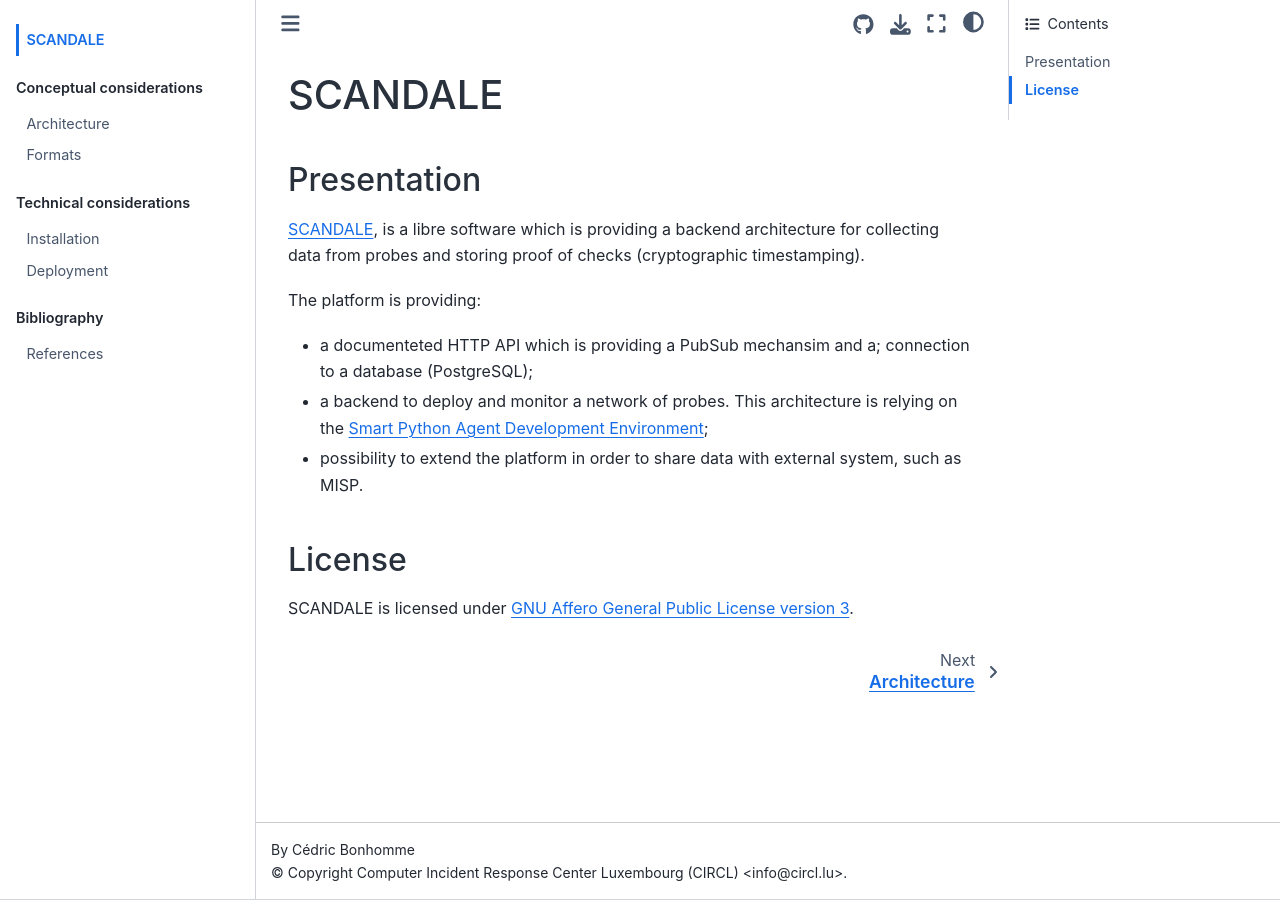
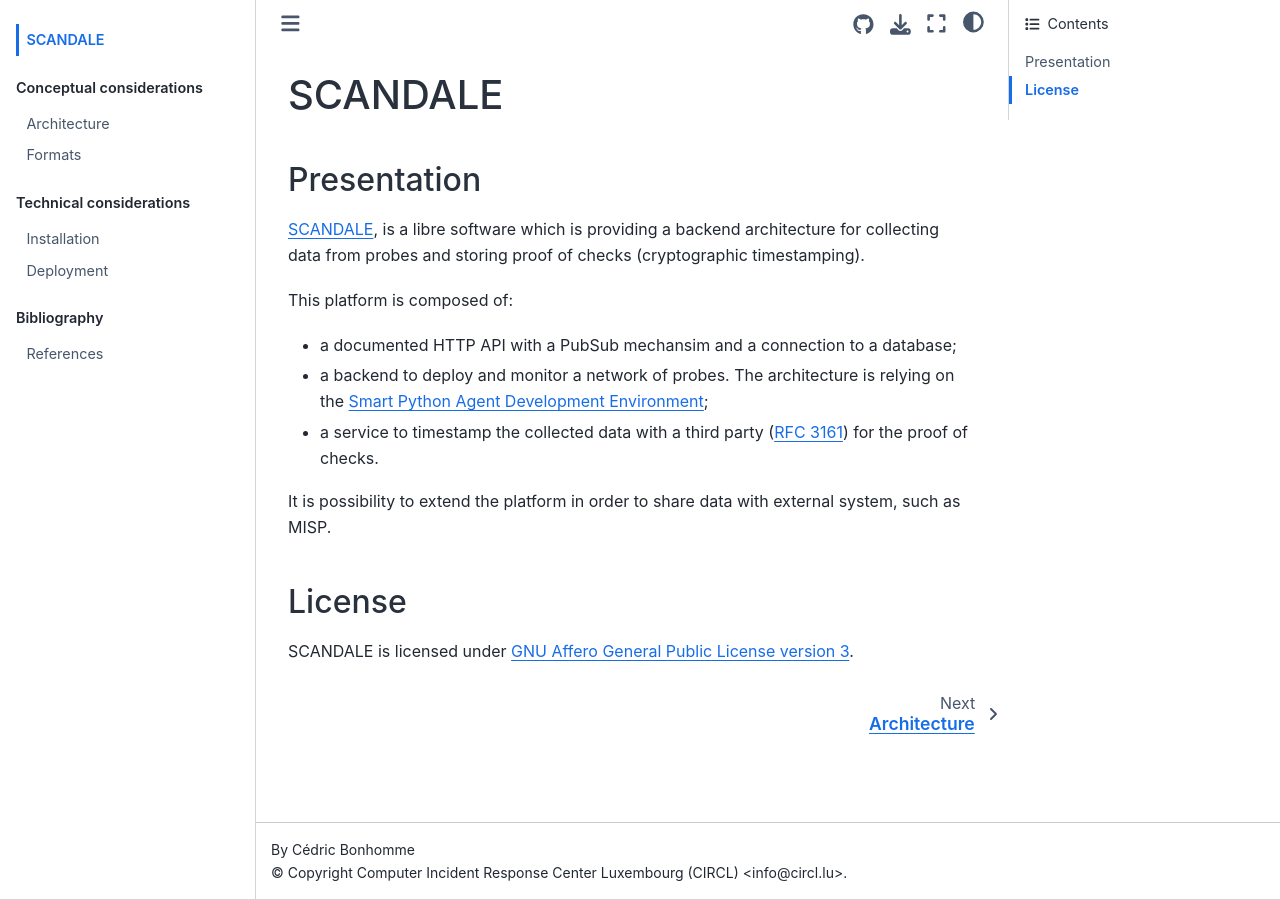
Before and after one commit to scandale-project/scandale, a Sphinx documentation site: the page built from docs/index.rst, in a window 1280 px wide. Built offline with Sphinx 7.4.7 and the Sphinx Book theme 1.1.4, drawn with Linux system fonts in a browser that asks for light colours; a script that is not in the unit is left out.

Commit message:
chg: [documentation] Updated README and index.rst of the documentation.

```diff
--- a/docs/index.rst
+++ b/docs/index.rst
@@ -7,15 +7,18 @@
 `SCANDALE <https://github.com/scandale-project/scandale>`_, is a libre software which is providing a backend architecture
 for collecting data from probes and storing proof of checks (cryptographic timestamping).
 
-The platform is providing:
+This platform is composed of:
 
-- a documenteted HTTP API which is providing a PubSub mechansim and a;
-  connection to a database (PostgreSQL);
+- a documented HTTP API with a PubSub mechansim and a connection to a
+  database;
 - a backend to deploy and monitor a network of probes.
-  This architecture is relying on the
+  The architecture is relying on the
   `Smart Python Agent Development Environment <https://github.com/javipalanca/spade>`_;
-- possibility to extend the platform in order to share data with external system,
-  such as MISP.
+- a service to timestamp the collected data with a third party
+  (`RFC 3161 <https://www.ietf.org/rfc/rfc3161.txt>`_) for the proof of checks.
+
+It is possibility to extend the platform in order to share data with external
+system, such as MISP.
 
 
 .. toctree::
```
Also changed, not shown: README.md (+8 -7 lines).
